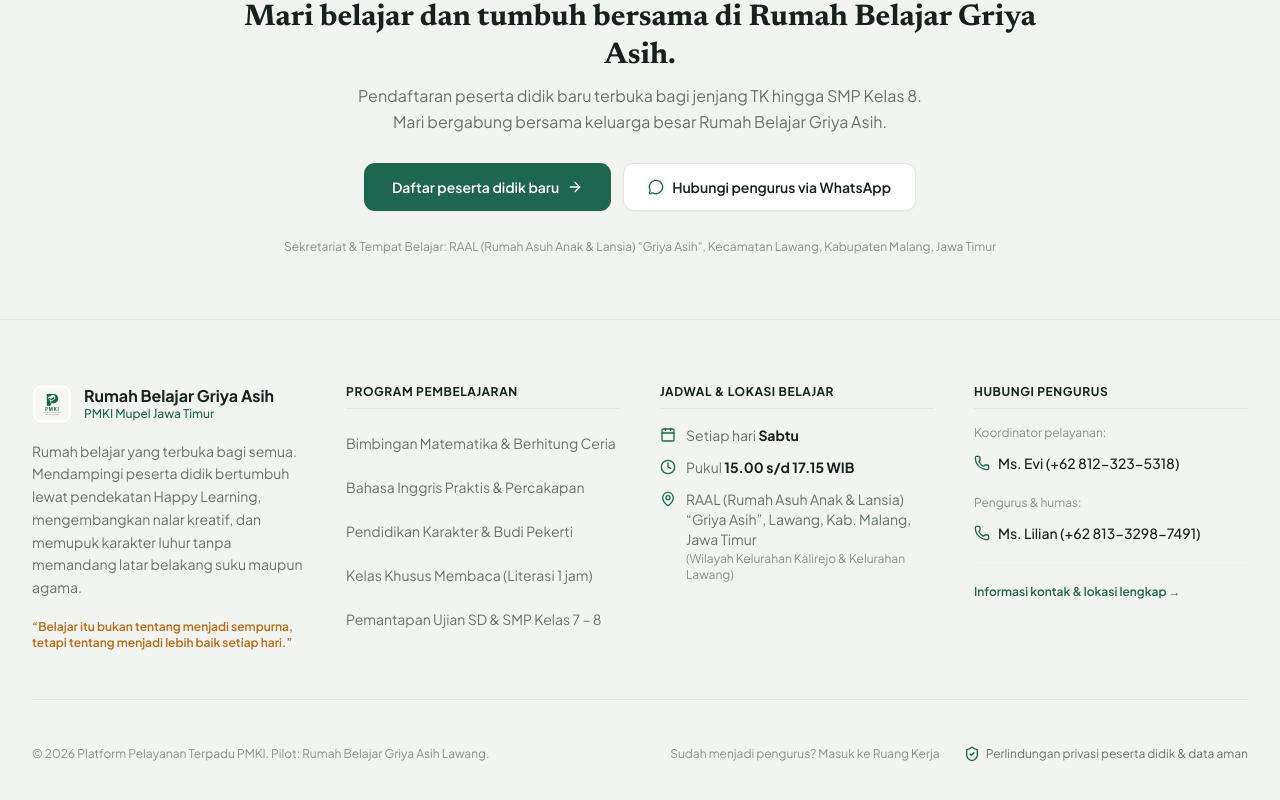
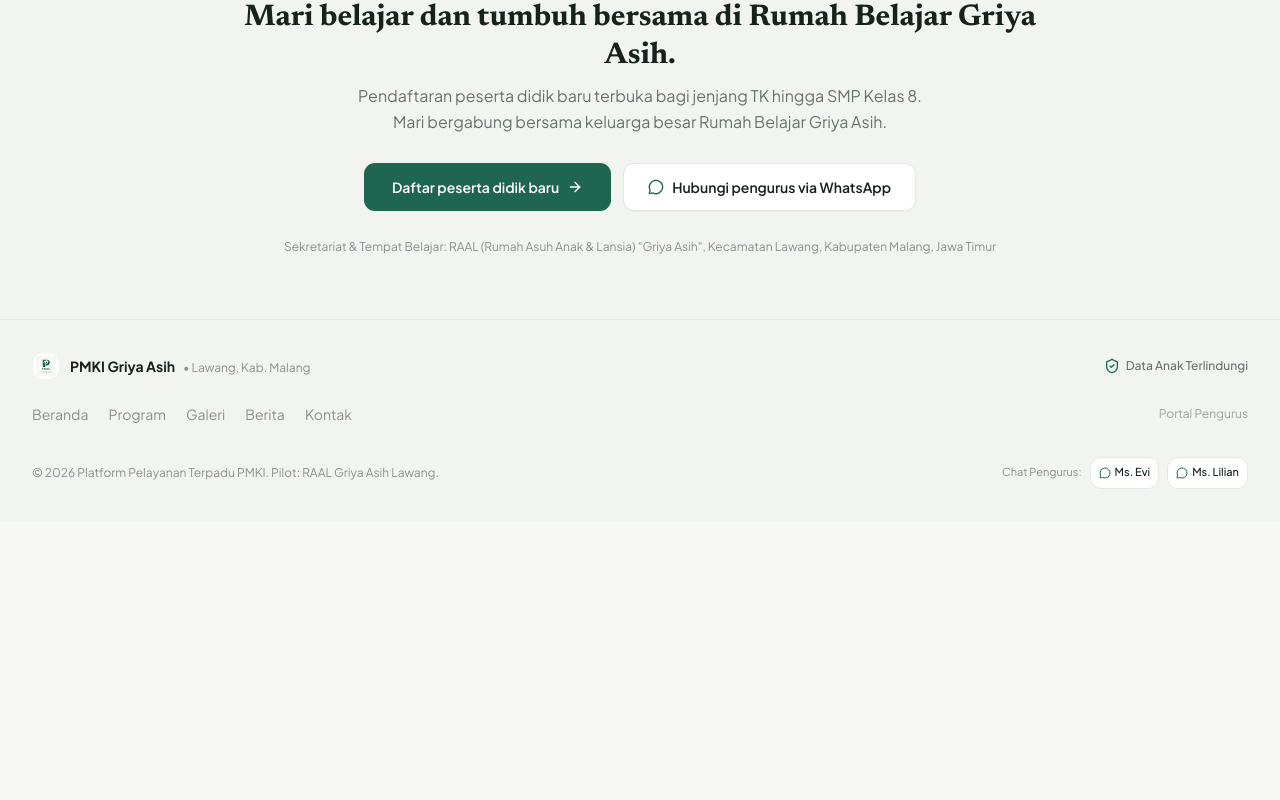
Before and after one commit to amanonexpro-maker/pmki_rumahbelajar, a Next.js app in the folder apps/web/: page / in a window 1280 px wide. Shown: the part 1803-2603 px from the top of the page. After the commit the page ends 2324 px from the top, so only its background shows below. Built offline with nearby package versions, Linux system fonts and the light colour scheme; no server answers; the database is empty.

Commit message:
feat(public): minimalist global footer refactor (Fase 13e)

```diff
--- a/apps/web/src/features/public/components/public-footer.tsx
+++ b/apps/web/src/features/public/components/public-footer.tsx
@@ -1,222 +1,125 @@
 import Link from "next/link";
-import {
-  Calendar,
-  Clock,
-  MapPin,
-  Phone,
-  ShieldCheck,
-} from "lucide-react";
+import { MessageCircle, ShieldCheck } from "lucide-react";
 
 /**
- * UI-12 Institutional Public Footer (`07 §14`, `10 §5`, `10 §21`).
- * Warm, trustworthy community orientation with direct WhatsApp links and privacy assurance.
+ * Minimalist Sitemap & Trust Signal Footer (Fase 13e, UI-UX §28, 07 §25).
+ * - Ultra-compact vertical profile (< 150px height on mobile, < 200px total).
+ * - 3 clean rows: Brand & Trust, Essential Links, and Utility/Legal.
+ * - Eliminated redundant program & schedule lists (already fully served on /program & /kontak).
  */
 export function PublicFooter() {
   return (
-    <footer className="bg-surface-subtle text-secondary-foreground border-t border-border">
-      <div className="max-w-7xl mx-auto px-4 sm:px-6 lg:px-8 pt-16 pb-12">
-        <div className="grid grid-cols-1 md:grid-cols-2 lg:grid-cols-4 gap-10">
-          {/* Column 1: Identity & Mission */}
-          <div className="space-y-4">
-            <div className="flex items-center gap-3">
-              <div className="w-10 h-10 rounded-control bg-surface border border-border-subtle flex items-center justify-center shrink-0 overflow-hidden">
+    <footer className="bg-surface-subtle text-secondary-foreground border-t border-border py-6 sm:py-8">
+      <div className="max-w-7xl mx-auto px-4 sm:px-6 lg:px-8 space-y-4">
+        {/* BARIS 1: Brand & Privacy Trust Row */}
+        <div className="flex flex-col sm:flex-row sm:items-center justify-between gap-3">
+          <div className="flex items-center gap-2.5">
+            <div className="w-7 h-7 rounded-control bg-surface border border-border-subtle flex items-center justify-center shrink-0 overflow-hidden">
               <picture className="flex items-center justify-center">
                 <source srcSet="/pmki_logo.svg" type="image/svg+xml" />
                 <img
                   src="/pmki_logo.png"
-                    alt="Logo PMKI - Rumah Belajar Griya Asih Lawang"
-                    width={36}
-                    height={36}
-                    className="w-8 h-8 object-contain"
+                  alt="Logo PMKI - Rumah Belajar Griya Asih"
+                  width={24}
+                  height={24}
+                  className="w-5 h-5 object-contain"
                   loading="lazy"
                 />
               </picture>
             </div>
-              <div>
-                <h2 className="text-foreground font-bold text-base leading-tight">
-                  Rumah Belajar Griya Asih
-                </h2>
-                <p className="text-xs text-primary font-medium">
-                  PMKI Mupel Jawa Timur
-                </p>
-              </div>
-            </div>
-            <p className="type-body-sm text-secondary-foreground leading-relaxed">
-              Rumah belajar yang terbuka bagi semua. Mendampingi peserta didik
-              bertumbuh lewat pendekatan Happy Learning, mengembangkan nalar
-              kreatif, dan memupuk karakter luhur tanpa memandang latar belakang
-              suku maupun agama.
-            </p>
-            <p className="pt-1 text-xs text-warning font-semibold italic">
-              &ldquo;Belajar itu bukan tentang menjadi sempurna, tetapi tentang
-              menjadi lebih baik setiap hari.&rdquo;
-            </p>
-          </div>
-
-          {/* Column 2: Program & Layanan */}
-          <div className="space-y-4">
-            <h3 className="text-foreground font-bold text-xs tracking-wider uppercase border-b border-border pb-2">
-              Program pembelajaran
-            </h3>
-            <ul className="space-y-2 text-xs sm:text-sm text-secondary-foreground">
-              <li>
-                <Link
-                  href="/program"
-                  className="inline-flex min-h-9 items-center hover:text-primary transition-colors text-left focus-ring rounded-xs"
-                >
-                  Bimbingan Matematika &amp; Berhitung Ceria
-                </Link>
-              </li>
-              <li>
-                <Link
-                  href="/program"
-                  className="inline-flex min-h-9 items-center hover:text-primary transition-colors text-left focus-ring rounded-xs"
-                >
-                  Bahasa Inggris Praktis &amp; Percakapan
-                </Link>
-              </li>
-              <li>
-                <Link
-                  href="/program"
-                  className="inline-flex min-h-9 items-center hover:text-primary transition-colors text-left focus-ring rounded-xs"
-                >
-                  Pendidikan Karakter &amp; Budi Pekerti
-                </Link>
-              </li>
-              <li>
-                <Link
-                  href="/program"
-                  className="inline-flex min-h-9 items-center hover:text-primary transition-colors text-left focus-ring rounded-xs"
-                >
-                  Kelas Khusus Membaca (Literasi 1 jam)
-                </Link>
-              </li>
-              <li>
-                <Link
-                  href="/program"
-                  className="inline-flex min-h-9 items-center hover:text-primary transition-colors text-left focus-ring rounded-xs"
-                >
-                  Pemantapan Ujian SD &amp; SMP Kelas 7 – 8
-                </Link>
-              </li>
-            </ul>
-          </div>
-
-          {/* Column 3: Jadwal & Lokasi */}
-          <div className="space-y-4">
-            <h3 className="text-foreground font-bold text-xs tracking-wider uppercase border-b border-border pb-2">
-              Jadwal &amp; lokasi belajar
-            </h3>
-            <div className="space-y-3 text-xs sm:text-sm text-secondary-foreground">
-              <div className="flex items-start gap-2.5">
-                <Calendar
-                  aria-hidden="true"
-                  className="w-4 h-4 text-primary shrink-0 mt-0.5"
-                />
-                <span>
-                  Setiap hari <strong className="text-foreground">Sabtu</strong>
+            <div className="flex items-baseline gap-2">
+              <span className="font-bold text-sm text-foreground">
+                PMKI Griya Asih
               </span>
-              </div>
-              <div className="flex items-start gap-2.5">
-                <Clock
-                  aria-hidden="true"
-                  className="w-4 h-4 text-primary shrink-0 mt-0.5"
-                />
-                <span>
-                  Pukul{" "}
-                  <strong className="text-foreground">
-                    15.00 s/d 17.15 WIB
-                  </strong>
-                </span>
-              </div>
-              <div className="flex items-start gap-2.5">
-                <MapPin
-                  aria-hidden="true"
-                  className="w-4 h-4 text-primary shrink-0 mt-0.5"
-                />
-                <span>
-                  RAAL (Rumah Asuh Anak &amp; Lansia) &ldquo;Griya Asih&rdquo;,
-                  Lawang, Kab. Malang, Jawa Timur
-                  <span className="block text-xs text-muted-foreground mt-0.5">
-                    (Wilayah Kelurahan Kalirejo &amp; Kelurahan Lawang)
-                  </span>
+              <span className="text-xs text-muted-foreground hidden sm:inline">
+                • Lawang, Kab. Malang
               </span>
             </div>
           </div>
+
+          {/* Privacy Trust Signal */}
+          <div className="inline-flex items-center gap-1.5 text-xs text-secondary-foreground font-medium self-start sm:self-center">
+            <ShieldCheck
+              aria-hidden="true"
+              className="w-4 h-4 text-primary shrink-0"
+            />
+            <span>Data Anak Terlindungi</span>
+          </div>
         </div>
 
-          {/* Column 4: Kontak Pengurus */}
-          <div className="space-y-4">
-            <h3 className="text-foreground font-bold text-xs tracking-wider uppercase border-b border-border pb-2">
-              Hubungi pengurus
-            </h3>
-            <div className="space-y-3 text-xs sm:text-sm text-secondary-foreground">
-              <div>
-                <span className="text-xs text-muted-foreground block">
-                  Koordinator pelayanan:
+        {/* BARIS 2: Essential Sitemap Links Row */}
+        <nav
+          aria-label="Tautan navigasi footer"
+          className="flex flex-wrap items-center gap-x-5 gap-y-2 text-sm text-muted-foreground pt-1"
+        >
+          <Link
+            href="/"
+            className="hover:text-primary transition-colors focus-ring rounded-xs py-1"
+          >
+            Beranda
+          </Link>
+          <Link
+            href="/program"
+            className="hover:text-primary transition-colors focus-ring rounded-xs py-1"
+          >
+            Program
+          </Link>
+          <Link
+            href="/gallery"
+            className="hover:text-primary transition-colors focus-ring rounded-xs py-1"
+          >
+            Galeri
+          </Link>
+          <Link
+            href="/news"
+            className="hover:text-primary transition-colors focus-ring rounded-xs py-1"
+          >
+            Berita
+          </Link>
+          <Link
+            href="/kontak"
+            className="hover:text-primary transition-colors focus-ring rounded-xs py-1"
+          >
+            Kontak
+          </Link>
+          <Link
+            href="/auth/login"
+            className="hover:text-primary transition-colors focus-ring rounded-xs py-1 text-xs text-muted-foreground/80 sm:ml-auto"
+          >
+            Portal Pengurus
+          </Link>
+        </nav>
+
+        {/* BARIS 3: Utility & WhatsApp Row */}
+        <div className="border-t border-border-subtle pt-3 flex flex-col sm:flex-row items-start sm:items-center justify-between gap-3 text-xs text-muted-foreground">
+          <p>
+            © 2026 Platform Pelayanan Terpadu PMKI. Pilot: RAAL Griya Asih Lawang.
+          </p>
+
+          <div className="flex items-center gap-2">
+            <span className="text-[11px] text-muted-foreground">
+              Chat Pengurus:
             </span>
             <a
               href="https://wa.me/628123235318"
               target="_blank"
               rel="noopener noreferrer"
               aria-label="Hubungi Ms. Evi melalui WhatsApp"
-                  className="inline-flex min-h-10 items-center gap-2 text-foreground font-medium hover:text-primary mt-0.5 focus-ring rounded-xs"
+              className="inline-flex min-h-8 items-center gap-1 px-2 py-1 rounded-control bg-surface hover:bg-surface-subtle border border-border text-[11px] font-medium text-foreground hover:text-primary transition-colors focus-ring"
             >
-                  <Phone aria-hidden="true" className="w-4 h-4 text-primary" />
-                  <span>Ms. Evi (+62 812-323-5318)</span>
+              <MessageCircle aria-hidden="true" className="w-3 h-3 text-primary" />
+              <span>Ms. Evi</span>
             </a>
-              </div>
-
-              <div>
-                <span className="text-xs text-muted-foreground block">
-                  Pengurus &amp; humas:
-                </span>
             <a
               href="https://wa.me/6281332987491"
               target="_blank"
               rel="noopener noreferrer"
               aria-label="Hubungi Ms. Lilian melalui WhatsApp"
-                  className="inline-flex min-h-10 items-center gap-2 text-foreground font-medium hover:text-primary mt-0.5 focus-ring rounded-xs"
+              className="inline-flex min-h-8 items-center gap-1 px-2 py-1 rounded-control bg-surface hover:bg-surface-subtle border border-border text-[11px] font-medium text-foreground hover:text-primary transition-colors focus-ring"
             >
-                  <Phone aria-hidden="true" className="w-4 h-4 text-primary" />
-                  <span>Ms. Lilian (+62 813-3298-7491)</span>
+              <MessageCircle aria-hidden="true" className="w-3 h-3 text-primary" />
+              <span>Ms. Lilian</span>
             </a>
-              </div>
-
-              <div className="pt-2 border-t border-border-subtle">
-                <Link
-                  href="/kontak"
-                  className="inline-flex min-h-9 items-center text-xs font-semibold text-primary hover:underline"
-                >
-                  Informasi kontak &amp; lokasi lengkap →
-                </Link>
-              </div>
-            </div>
-          </div>
-        </div>
-
-        {/* Bottom Copyright & Privacy Assurance */}
-        <div className="mt-12 pt-8 border-t border-border flex flex-col sm:flex-row justify-between items-center gap-4 text-xs text-muted-foreground">
-          <div>
-            <span>
-              © 2026 Platform Pelayanan Terpadu PMKI. Pilot: Rumah Belajar Griya
-              Asih Lawang.
-            </span>
-          </div>
-          <div className="flex flex-col items-center gap-2 sm:flex-row sm:gap-6">
-            <Link
-              href="/auth/login"
-              className="inline-flex min-h-11 items-center text-xs text-muted-foreground hover:text-primary underline-offset-4 hover:underline focus-ring rounded-xs"
-            >
-              Sudah menjadi pengurus? Masuk ke Ruang Kerja
-            </Link>
-            <span className="flex items-center gap-1.5 text-secondary-foreground">
-              <ShieldCheck
-                aria-hidden="true"
-                className="w-4 h-4 text-primary"
-              />
-              <span>Perlindungan privasi peserta didik &amp; data aman</span>
-            </span>
           </div>
         </div>
       </div>
```
Also changed, not shown: 2 other files (tests, documents, lock files or other folders). Lines whose indentation alone changed are shown as unchanged.
